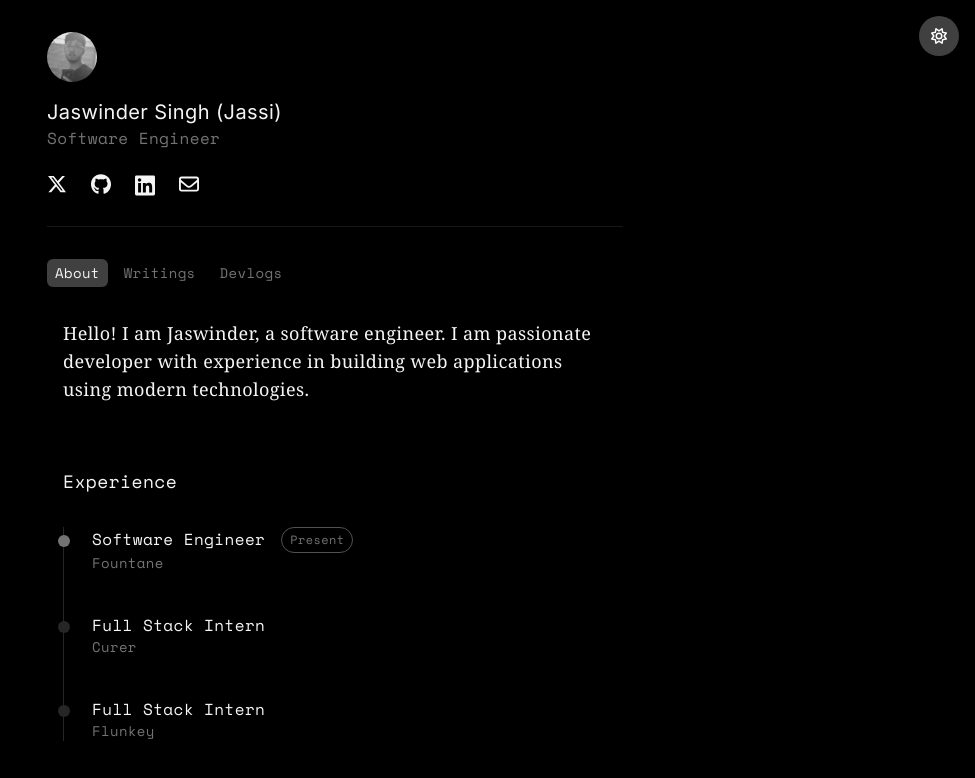
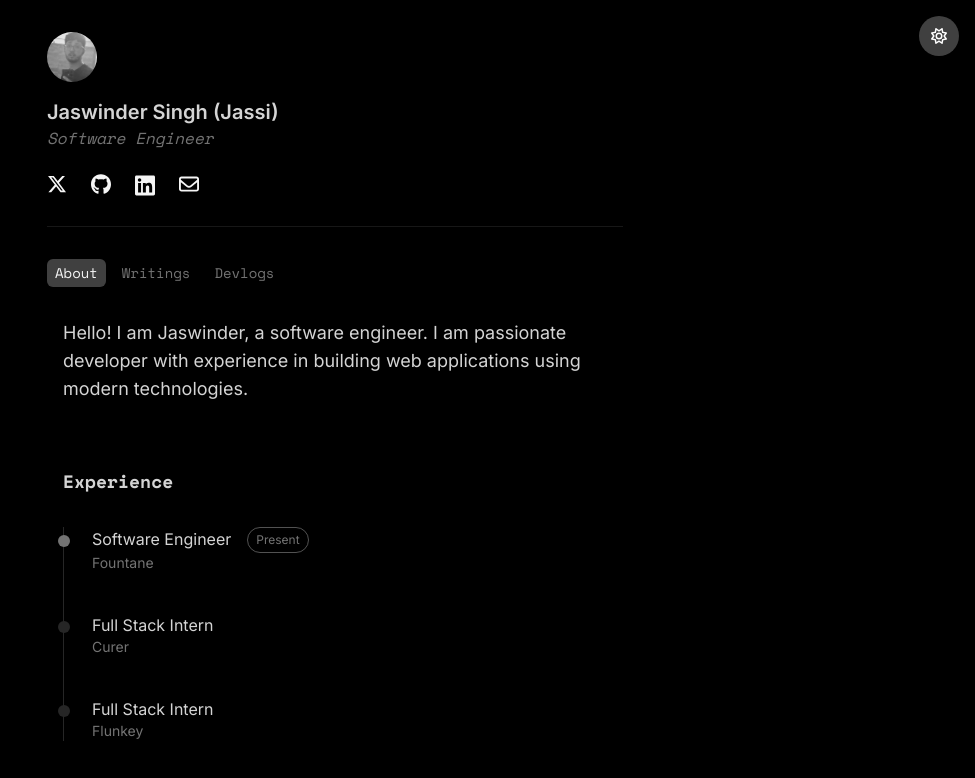
Before and after one commit to jassi-singh/me, a Next.js app: page / in a window 1280 px wide. Shown: the top 778 px of the page, without its empty margins (305-1280 px from the left). Built offline with nearby package versions, Linux system fonts and the light colour scheme.

Commit message:
chor: improve styling

```diff
--- a/app/[type]/page.tsx
+++ b/app/[type]/page.tsx
@@ -24,7 +24,10 @@ const Blog = ({ blog, type }: { blog: IBlog; type: string }) => {
   return (
     <Link href={`/${type}/${blog.id}`}>
       <p>
-        <span className="text-neutral-500 mr-4">{blog.date}</span> {blog.title}
+        <span className="text-neutral-500 mr-4 font-mono italic">
+          {blog.date}
+        </span>{" "}
+        {blog.title}
       </p>
     </Link>
   );
--- a/app/globals.css
+++ b/app/globals.css
@@ -23,5 +23,5 @@
 }
 
 ::-webkit-scrollbar-thumb:hover {
-  background-color: #444;
+  background-color: #404040;
 }
--- a/app/layout.tsx
+++ b/app/layout.tsx
@@ -9,7 +9,7 @@ const inter = Inter({ subsets: ["latin"], variable: "--font-inter" });
 const spaceMono = Space_Mono({
   subsets: ["latin"],
   variable: "--font-mono",
-  weight: "400",
+  weight: ["400", "700"],
 });
 
 export const metadata: Metadata = {
@@ -24,7 +24,7 @@ export default function RootLayout({
 }>) {
   return (
     <html className={`${inter.variable} ${spaceMono.variable} dark`} lang="en">
-      <body className="font-inter text-neutral-900 dark:text-neutral-100 bg-white dark:bg-black tracking-wide">
+      <body className="font-inter text-neutral-700 dark:text-neutral-300 bg-white dark:bg-black">
         <main className="flex min-h-screen max-h-screen flex-col items-center p-8 pb-0">
           <ThemeButton />
           <div className="max-w-xl w-full flex flex-col flex-grow overflow-y-auto">
--- a/app/page.tsx
+++ b/app/page.tsx
@@ -3,7 +3,7 @@ import Experience from "@/components/experience";
 export default function Home() {
   return (
     <>
-      <p className="font-serif text-lg">
+      <p className="text-lg">
         Hello! I am Jaswinder, a software engineer. I am passionate developer
         with experience in building web applications using modern technologies.
       </p>
--- a/components/experience.tsx
+++ b/components/experience.tsx
@@ -4,7 +4,7 @@ import React from "react";
 export default function Experience() {
   return (
     <>
-      <h1 className="font-mono text-lg mb-8">Experience</h1>
+      <h1 className="font-bold font-mono text-lg mb-8">Experience</h1>
       <ul className="space-y-10 border-l border-neutral-800">
         <ExperienceItem
           position="Software Engineer"
@@ -36,7 +36,7 @@ const ExperienceItem = ({
         "bg-neutral-500 dark:bg-neutral-800": !present,
       })}
     ></div>
-    <div className="font-mono">
+    <div>
       <div className="flex gap-4">
         <h2>{position}</h2>
         {present && (
--- a/components/profile.tsx
+++ b/components/profile.tsx
@@ -14,8 +14,8 @@ export default function Profile() {
         height={50}
         className="rounded-full grayscale"
       />
-      <h1 className="text-xl mt-4">Jaswinder Singh (Jassi)</h1>
-      <p className="text-neutral-500 font-mono">Software Engineer</p>
+      <h1 className="font-semibold text-xl mt-4">Jaswinder Singh (Jassi)</h1>
+      <p className="text-neutral-500 font-mono italic">Software Engineer</p>
 
       <div className="mt-6 flex gap-6 items-center">
         <Social
--- a/mdx-components.tsx
+++ b/mdx-components.tsx
@@ -17,7 +17,7 @@ export function useMDXComponents(components: MDXComponents): MDXComponents {
     a: ({ children, href }) => (
       <a
         href={href}
-        className="text-neutral-400 hover:underline italic"
+        className="text-neutral-400 hover:underline italic font-mono"
       >
         {children}
       </a>
```
